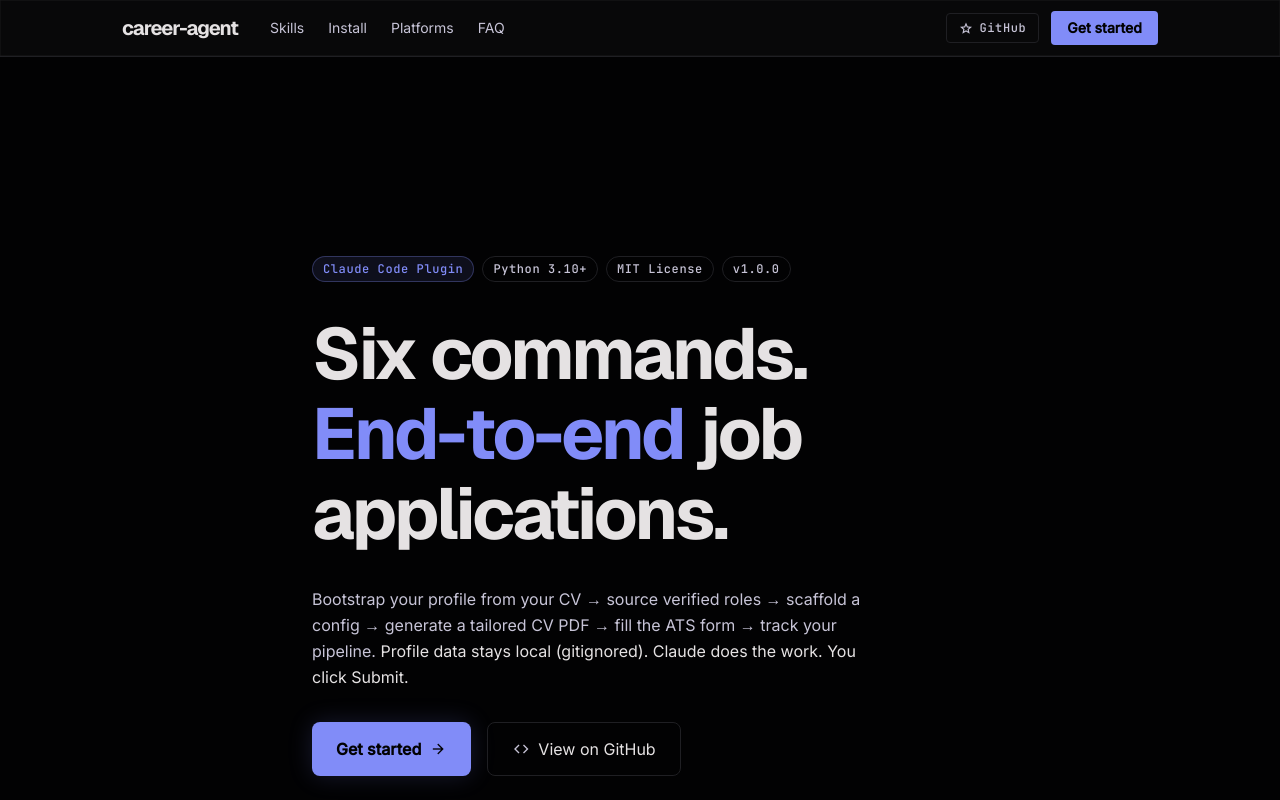
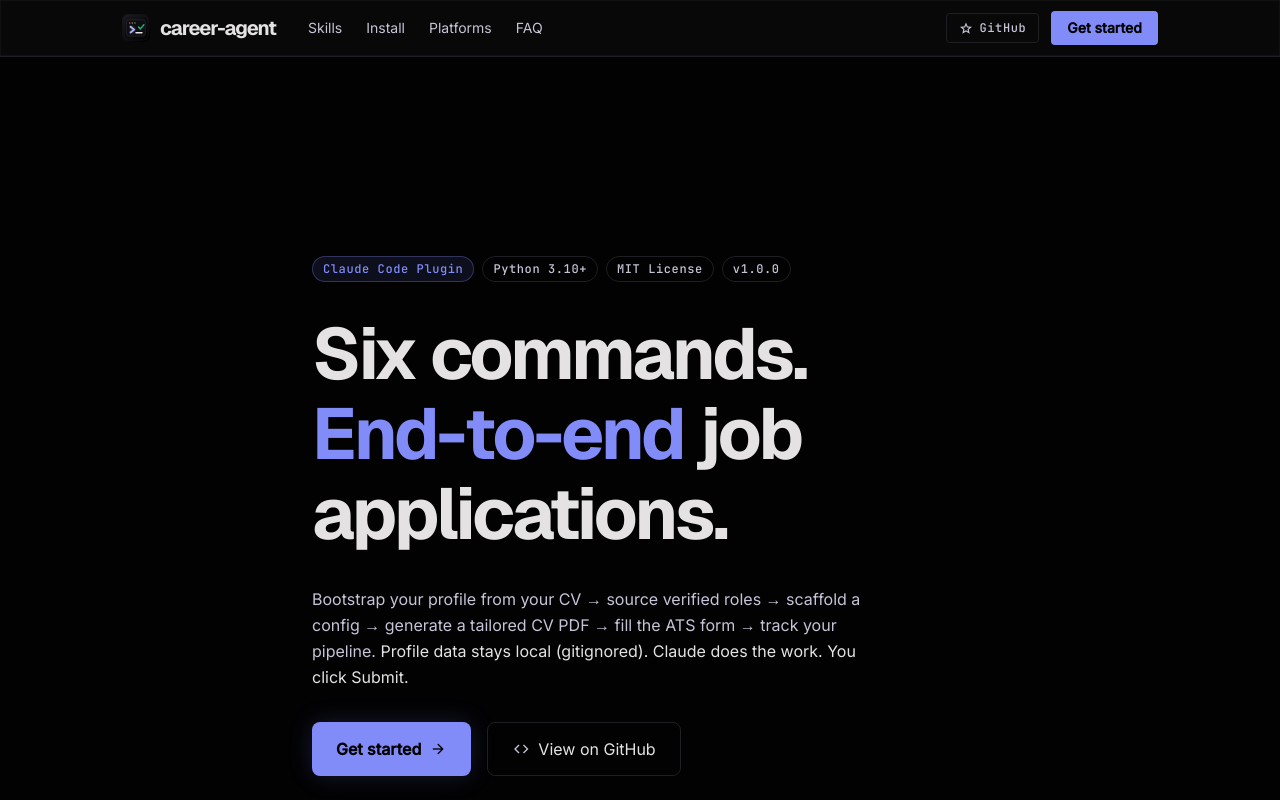
Before and after one commit to nextwebb/career-agent, a website: page docs/index.html in a window 1280 px wide. Shown: the top 800 px of the page. Drawn offline with nearby package versions, Linux system fonts and the light colour scheme.

Commit message:
docs: add project logo and favicon

```diff
--- a/docs/index.html
+++ b/docs/index.html
@@ -5,6 +5,9 @@
 <meta content="width=device-width, initial-scale=1.0" name="viewport"/>
 <title>career-agent — Agentic Job Applications for Claude Code</title>
 <meta name="description" content="Six commands. End-to-end job applications. Bootstrap your profile, source verified roles, generate tailored CV PDFs, fill ATS forms automatically. Claude does the work. You click Submit."/>
+<meta name="theme-color" content="#020203"/>
+<link rel="icon" href="./assets/favicon.svg" type="image/svg+xml"/>
+<link rel="shortcut icon" href="./assets/favicon.svg" type="image/svg+xml"/>
 
 <!-- OpenGraph / Product Hunt -->
 <meta property="og:title" content="career-agent — Agentic Job Applications for Claude Code"/>
@@ -115,7 +118,10 @@
 <nav class="glass fixed top-0 w-full z-50 border-b border-obsidian-edge">
   <div class="max-w-container-max mx-auto px-gutter flex justify-between items-center h-14">
     <div class="flex items-center gap-8">
-      <a href="#" class="font-display font-bold text-on-surface text-[20px] tracking-tighter">career-agent</a>
+      <a href="#" class="flex items-center gap-2.5 font-display font-bold text-on-surface text-[20px] tracking-tighter">
+        <img src="./assets/logo.svg" alt="" class="w-7 h-7" aria-hidden="true"/>
+        <span>career-agent</span>
+      </a>
       <div class="hidden md:flex gap-6 font-body text-body-sm text-on-surface-variant">
         <a href="#skills"    class="hover:text-on-surface transition-colors">Skills</a>
         <a href="#install"   class="hover:text-on-surface transition-colors">Install</a>
@@ -588,7 +594,10 @@
 <footer class="border-t border-obsidian-edge py-16 px-gutter">
   <div class="max-w-container-max mx-auto flex flex-col md:flex-row justify-between items-start gap-10">
     <div class="max-w-xs">
-      <div class="font-display font-bold text-on-surface text-[20px] mb-2">career-agent</div>
+      <div class="flex items-center gap-2.5 font-display font-bold text-on-surface text-[20px] mb-2">
+        <img src="./assets/logo.svg" alt="" class="w-7 h-7" aria-hidden="true"/>
+        <span>career-agent</span>
+      </div>
       <p class="font-body text-body-sm text-on-surface-variant">Agentic job application workflow for Claude Code. Six commands, end-to-end. Your data stays local.</p>
     </div>
     <div class="flex flex-wrap gap-x-16 gap-y-6 text-body-sm">
--- a/package.json
+++ b/package.json
@@ -9,6 +9,7 @@
   "files": [
     ".claude-plugin",
     "bin",
+    "docs/assets",
     "skills",
     "src",
     "profile.example.json"
```
Also changed, not shown: README.md, docs/assets/favicon.svg (added), docs/assets/logo.svg (added).
